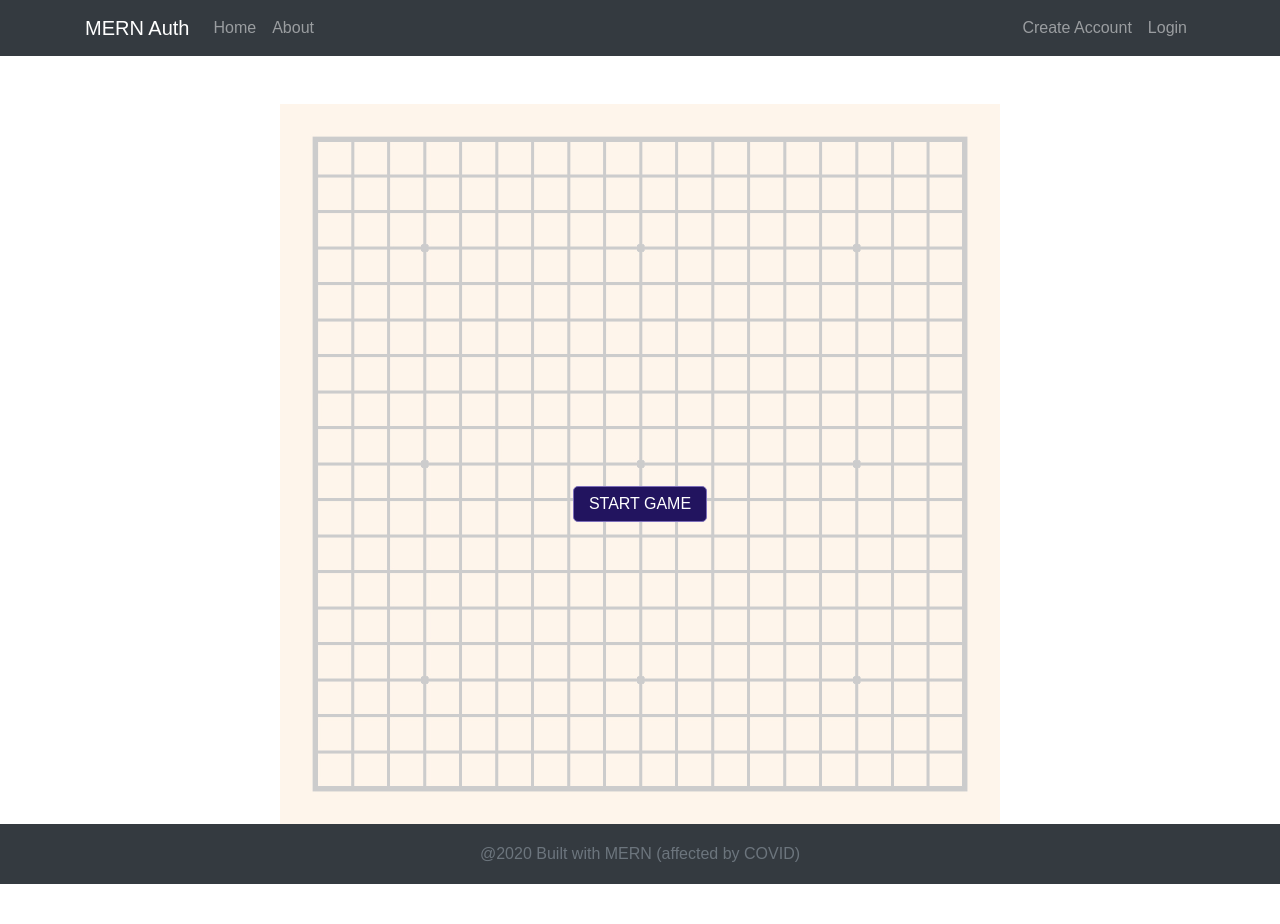
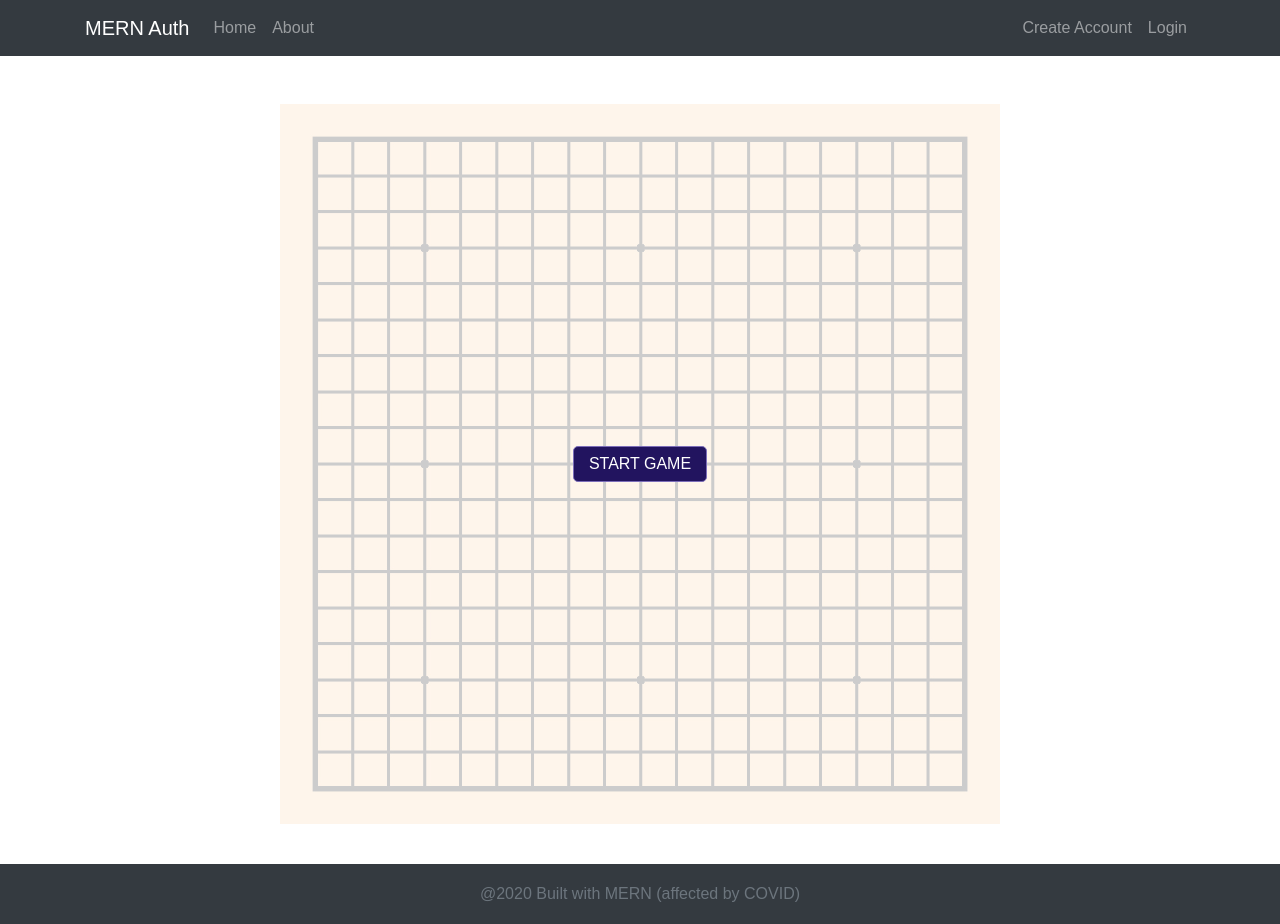
Before and after one commit to imjchiang/arcade-of-games, a React (Create React App) app in the folder frontend/: page /game/gomoku in a window 1280 px wide. Built offline with nearby package versions, Linux system fonts and the light colour scheme; no server answers.

Commit message:
[App.css] fix styling and footer

```diff
--- a/frontend/src/App.css
+++ b/frontend/src/App.css
@@ -6,13 +6,14 @@ html
 
 body
 {
-    margin-bottom: 60px; /* Margin bottom by footer height */
+    margin-bottom: 0; /* Margin bottom by footer height */
 }
 
 .footer
 {
-    position: absolute;
-    bottom: 0;
+    /* position: absolute;
+    bottom: 0; */
+    margin-top: 5vh;
     width: 100%;
     height: 60px; /* Set the fixed height of the footer here */
     line-height: 60px; /* Vertically center the text there */
@@ -74,6 +75,7 @@ button:hover
 {
     display: flex;
     justify-content: center;
+    margin-bottom: 0;
 }
 
 #gomoku-board
@@ -83,6 +85,7 @@ button:hover
 
 .gomoku-grid
 {
+    /* width: 90vh; */
     margin-top: 2.2vh;
     position: absolute;
 }
@@ -108,8 +111,8 @@ button:hover
 {
     background-color: rgba(255, 255, 255, 0.8);
     position: absolute;
-    width: 100vw;
-    height: 100vh;
+    width: 95vw;
+    height: 90vh;
     display: flex;
     justify-content: center;
     align-items: center;
@@ -117,8 +120,7 @@ button:hover
 
 .gomoku-quit-button
 {
-    margin: 2vh;
-    margin-bottom: 10vh;
+    margin-top: 2vh;
     display: flex;
     justify-content: center;
 }
```
